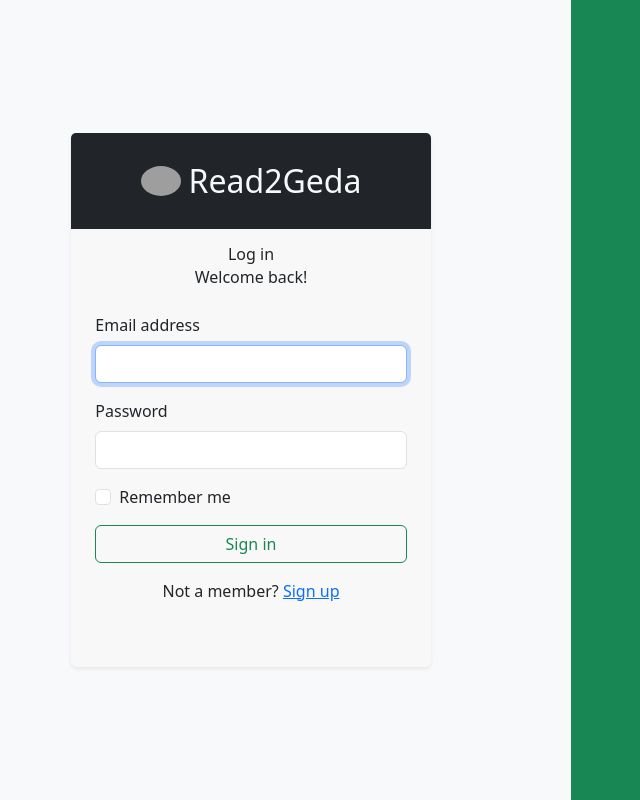
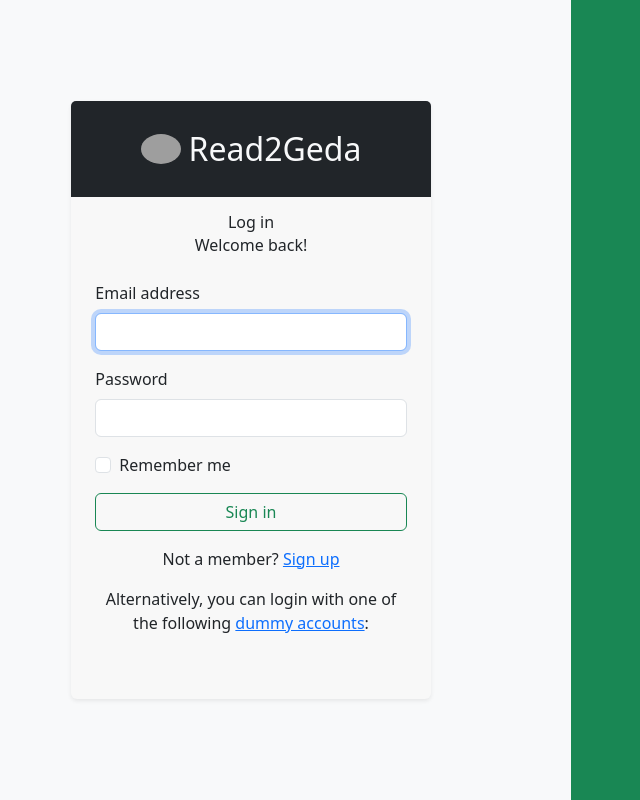
Before and after one commit to Orjihenry/Read2Geda, a React (Vite) app: page /login in a window 1280 px wide. Shown: the whole page, without its empty margins (69-709 px from the left). Built offline with nearby package versions, Linux system fonts and the light colour scheme; grey boxes are pictures that could not be loaded.

Commit message:
Added alert display of dummy accounts

```diff
--- a/src/pages/Auth/Login.tsx
+++ b/src/pages/Auth/Login.tsx
@@ -3,6 +3,7 @@ import { NavLink, useNavigate } from "react-router-dom";
 import { useAuthContext } from "../../context/AuthContext";
 
 import read2gedaLogo from "../../assets/read2geda.ico"
+import Swal from "sweetalert2";
 
 export default function Login() {
   const { login, currentUser } = useAuthContext();
@@ -40,6 +41,68 @@ export default function Login() {
         setSuccess(true);
         navigate("/highlights");
       }
+  }
+
+  const dummyAccounts = () => {
+    const accounts = [
+      { name: "Alice", email: "alice@example.com" },
+      { name: "Bob", email: "bob@example.com" },
+      { name: "Carol", email: "carol@example.com" },
+      { name: "David", email: "david@example.com" },
+      { name: "Emma", email: "emma@example.com" },
+      { name: "Frank", email: "frank@example.com" },
+      { name: "Grace", email: "grace@example.com" },
+      { name: "Henry", email: "henry@example.com" },
+      { name: "Isabella", email: "isabella@example.com" },
+      { name: "Jack", email: "jack@example.com" },
+      { name: "Kate", email: "kate@example.com" },
+      { name: "Luke", email: "luke@example.com" },
+      { name: "Maya", email: "maya@example.com" },
+      { name: "Nathan", email: "nathan@example.com" },
+      { name: "Olivia", email: "olivia@example.com" },
+    ];
+
+    const accountList = accounts.map(acc =>
+      `<tr class="border-bottom">
+        <td class="fw-bold">${acc.name}</td>
+        <td><code class="text-primary">${acc.email}</code></td>
+        <td><code class="text-muted">password</code></td>
+      </tr>`
+    ).join('');
+
+    Swal.fire({
+      icon: "info",
+      title: "Dummy Accounts Available",
+      html: `
+        <div class="text-start">
+          <p class="mb-3 text-center">Use any of the following dummy accounts:</p>
+          <div style="max-height: 400px; overflow-y: auto;">
+            <table class="table table-sm table-borderless mb-0">
+              <thead class="table-light">
+                <tr class="border-bottom">
+                  <th>Name</th>
+                  <th>Email</th>
+                  <th>Password</th>
+                </tr>
+              </thead>
+              <tbody>
+                ${accountList}
+              </tbody>
+            </table>
+          </div>
+        </div>
+      `,
+      showCloseButton: true,
+      focusConfirm: false,
+      confirmButtonText: "Got it!",
+      confirmButtonAriaLabel: "Understood",
+      width: '800px',
+      customClass: {
+        confirmButton: "btn btn-outline-success",
+        popup: "rounded-3 shadow-lg"
+      },
+      buttonsStyling: false
+    });
   }
 
   return (
@@ -83,13 +146,15 @@ export default function Login() {
                         </button>
                         <div className="text-center">
                           <p>Not a member? <NavLink to="/register">Sign up</NavLink></p>
+                          <p>
+                            Alternatively, you can login with one of the following <a href="#" onClick={dummyAccounts}>dummy accounts</a>:
+                          </p>
                         </div>
                       </form>
                     </div>
                   </div>
                 </div>
               </div>
-
               <div className="col-md-6 d-none d-md-block p-0">
                   <div className="h-100 w-100 bg-success"></div>
               </div>
```
